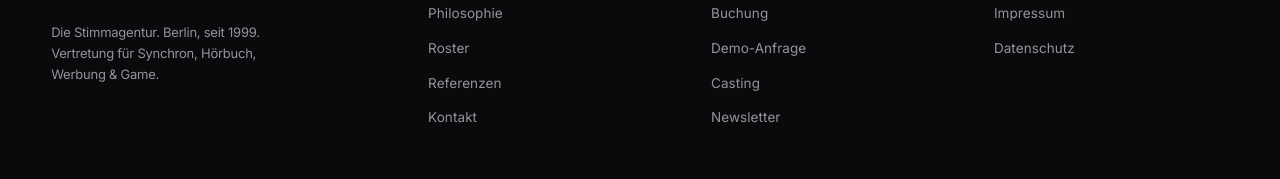
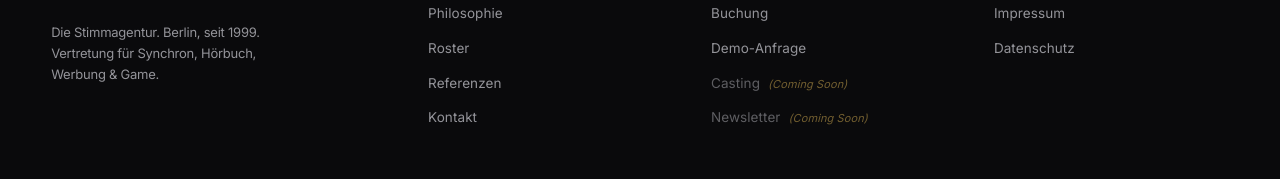
Before and after one commit to Seinders/artofvoices, an Astro site: page / in a window 1280 px wide. Shown: the part 7445-7624 px from the top of the page. Built offline with nearby package versions, Linux system fonts and the light colour scheme; Astro itself is replaced by a stand-in of ours; a web font is replaced by a local one.

Commit message:
Mark unbuilt Service items as (Coming Soon)
The "Casting" and "Newsletter" entries in the footer Service column
linked to dead anchors ("#"). Convert them from <a> to <span> so
they're not clickable, append a small italic gold "(Coming Soon)"
suffix, and lower the base text colour so they read as visually
inactive while still communicating that those services are planned.

"Buchung" and "Demo-Anfrage" remain interactive — both go to
/#kontakt where the booking form handles those inquiries.

Social row at the bottom (Instagram / LinkedIn / Vimeo) still
points at "#"; left as-is per the user's screenshot which only
flagged the Service column.

Co-Authored-By: Claude Opus 4.6 <noreply@anthropic.com>

```diff
--- a/src/components/Footer.astro
+++ b/src/components/Footer.astro
@@ -32,8 +32,8 @@ const currentYear = new Date().getFullYear();
       <ul>
         <li><a href="/#kontakt">Buchung</a></li>
         <li><a href="/#kontakt">Demo-Anfrage</a></li>
-        <li><a href="#">Casting</a></li>
-        <li><a href="#">Newsletter</a></li>
+        <li><span class="footer-soon">Casting <em>(Coming Soon)</em></span></li>
+        <li><span class="footer-soon">Newsletter <em>(Coming Soon)</em></span></li>
       </ul>
     </div>
     <div class="footer-col">
--- a/src/styles/global.css
+++ b/src/styles/global.css
@@ -966,6 +966,22 @@ img { display: block; max-width: 100%; }
 }
 .footer-col a:hover { color: var(--gold); }
 
+/* Non-interactive "coming soon" item — visually present but clearly inactive */
+.footer-soon {
+  color: var(--fg-dim);
+  font-size: 13.5px;
+  cursor: default;
+  user-select: none;
+}
+.footer-soon em {
+  font-style: italic;
+  font-size: 11px;
+  color: var(--gold);
+  opacity: 0.55;
+  margin-left: 4px;
+  letter-spacing: 0.01em;
+}
+
 .footer-bottom {
   max-width: var(--max);
   margin: 0 auto;
```
